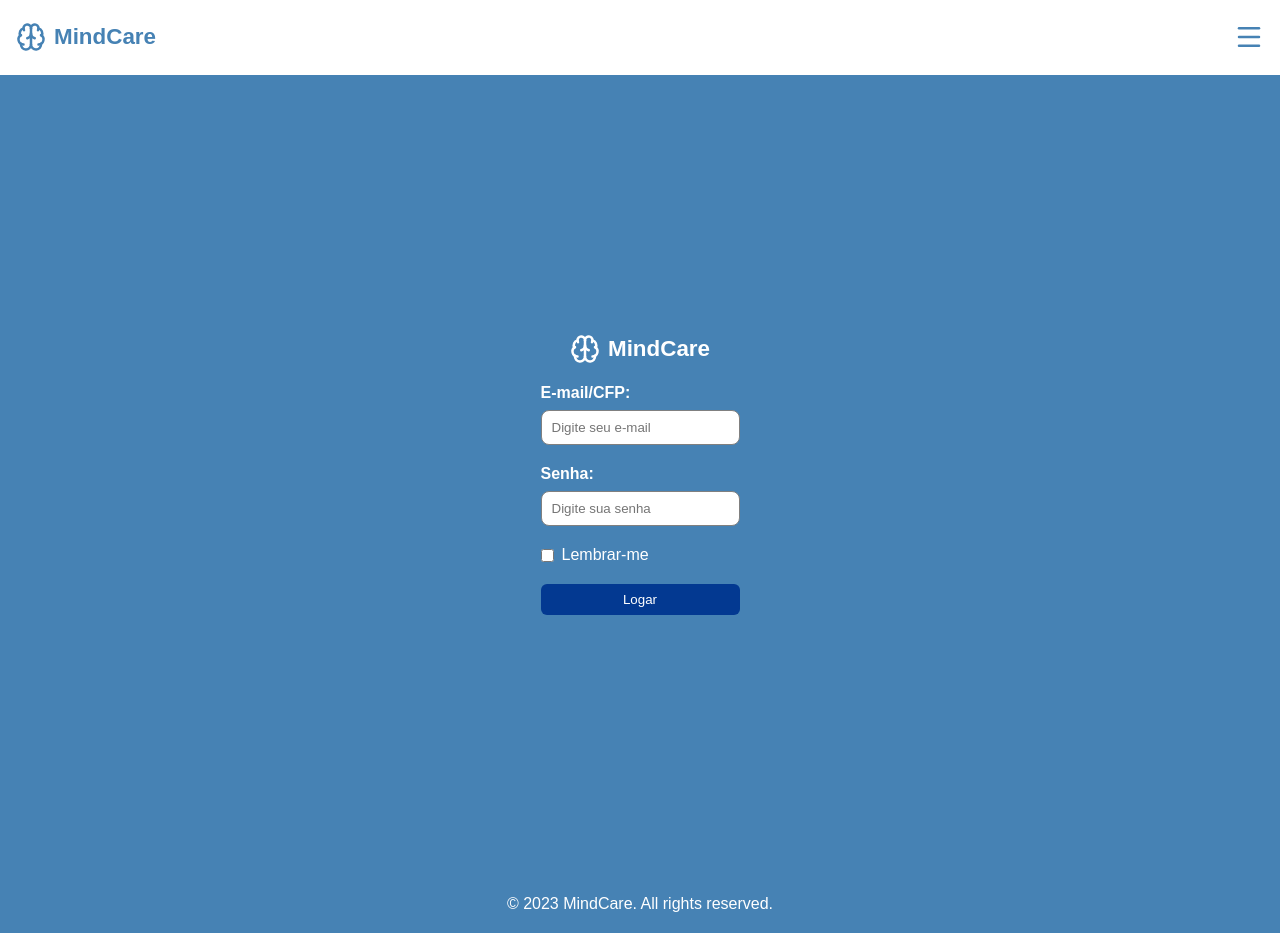
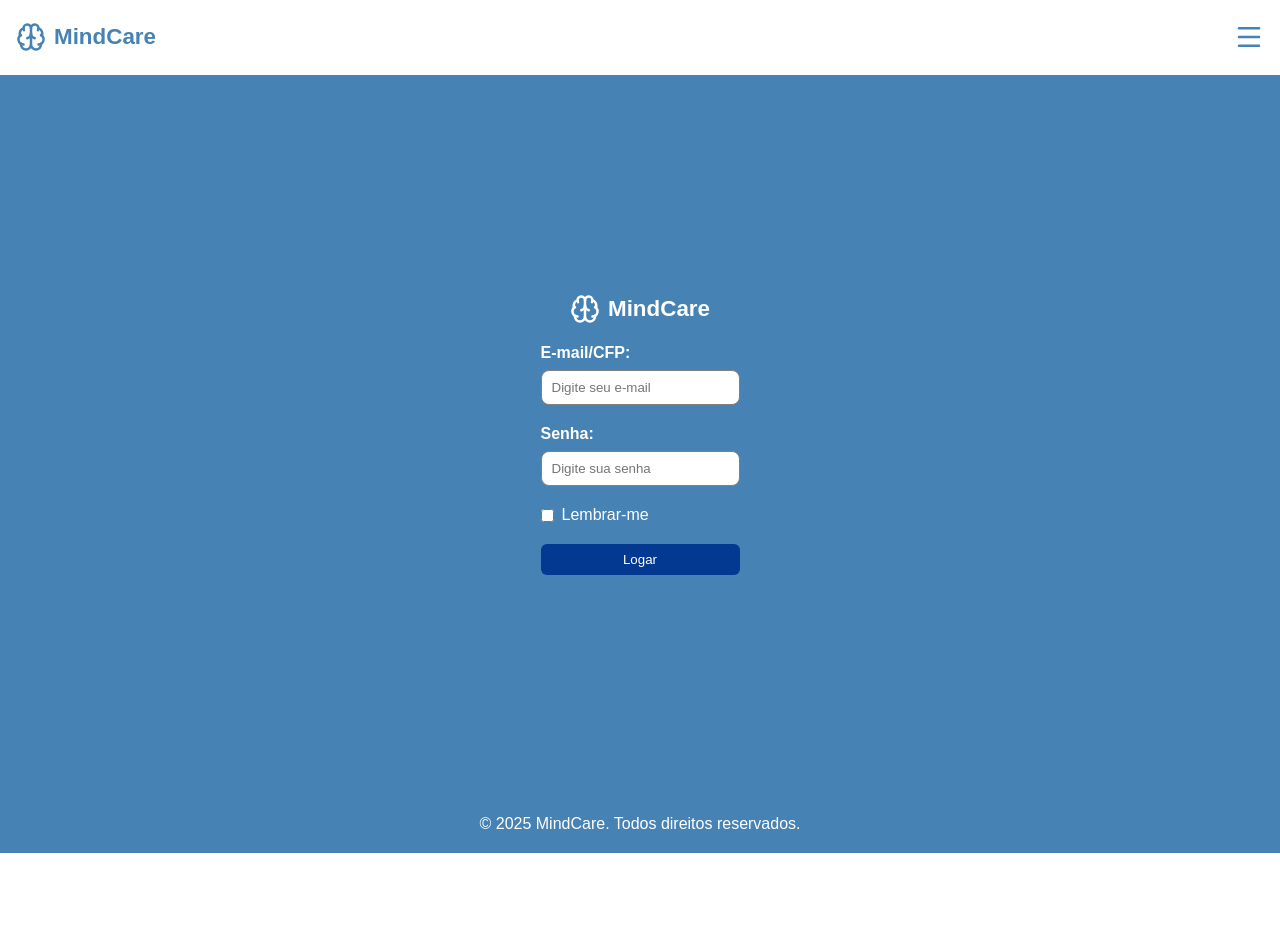
Before and after one commit to ProjetoBlocoADS/MindCareApp, a React (Vite) app in the folder app/: page /login in a window 1280 px wide. After the commit the page ends 853 px from the top, so only its background shows below. Built offline with nearby package versions, Linux system fonts and the light colour scheme.

Commit message:
footer direitos

```diff
--- a/app/src/componentes/footer/Footer.jsx
+++ b/app/src/componentes/footer/Footer.jsx
@@ -3,7 +3,7 @@ import "./footer.css"
 export default function Footer() {
     return (
         <footer className="footer-container">
-            <p>© 2023 MindCare. All rights reserved.</p>
+            <p>© 2025 MindCare. Todos direitos reservados.</p>
         </footer>
     );
 }
--- a/app/src/pages/login/login.css
+++ b/app/src/pages/login/login.css
@@ -1,6 +1,6 @@
 .login-container {
   background-color: steelblue;
-  min-height: 100vh;
+  min-height: 90vh;
   display: flex;
   justify-content: center;
   align-items: center;
```
